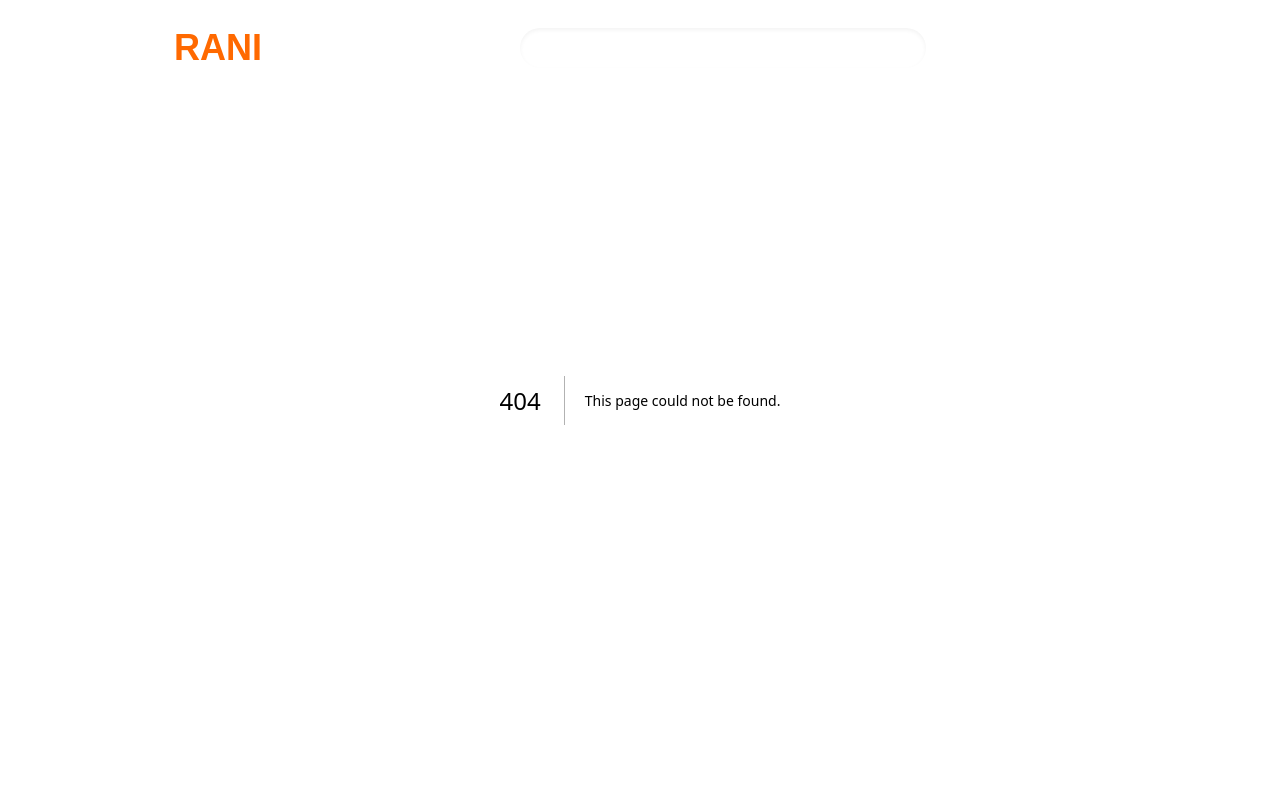
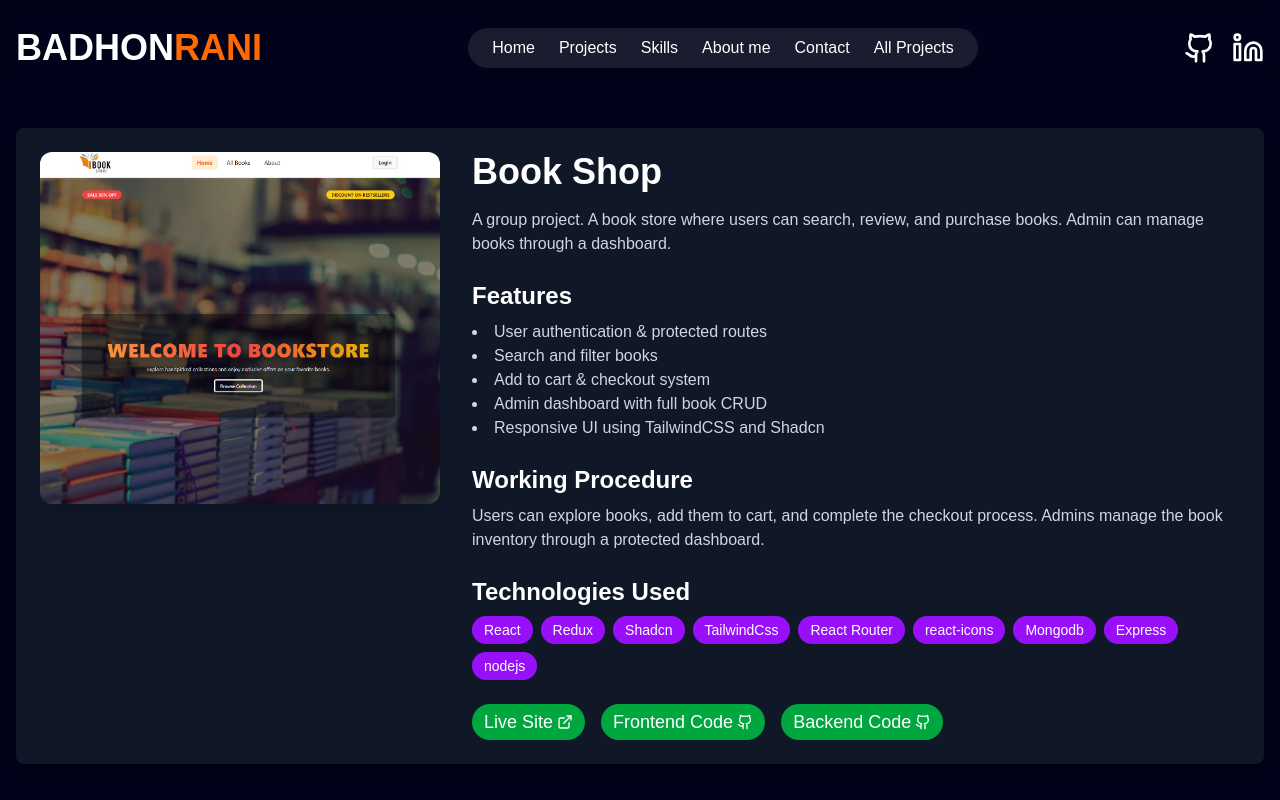
Before and after one commit to Badhon40/My-Portfolio-repo, a Next.js app: page /projects/1 in a window 1280 px wide. Before the commit this address had no page. Shown: the top 800 px of the page. Built offline with nearby package versions, Linux system fonts and the light colour scheme; a web font is replaced by a local one.

Commit message:
all projects

```diff
--- /dev/null
+++ b/src/app/projects/[id]/page.tsx
@@ -0,0 +1,77 @@
+import { projects } from "@/components/data";
+import { ExternalLink, Github } from "lucide-react";
+import Image from "next/image";
+import { notFound } from "next/navigation";
+
+type ProjectDetailProps = {
+  params: { id: string };
+};
+
+const ProjectDetail = ({ params }: ProjectDetailProps) => {
+  const project = projects.find((p) => p.id.toString() === params.id);
+
+  if (!project) {
+    notFound(); // Automatically show 404 if project is not found
+  }
+
+  return (
+    <section className="min-h-screen text-white bg-[#000319] px-4 py-12">
+      <div className="max-w-7xl mx-auto flex flex-col lg:flex-row gap-8 mt-20 bg-gray-900 p-6 rounded-lg shadow-lg">
+        {/* Left Side: Image */}
+        <div className="flex-shrink-0 w-full lg:w-1/3">
+          <Image
+            src={project.image}
+            alt={project.title}
+            className="rounded-xl w-full h-auto shadow-lg transition-transform duration-300 transform hover:scale-105"
+            width={500} // Adjust width as needed
+            height={600} // Adjust height as needed
+          />
+        </div>
+
+        {/* Right Side: Project Details */}
+        <div className="lg:w-2/3">
+          <h1 className="text-4xl font-bold mb-4">{project.title}</h1>
+          <p className="text-gray-300 mb-6">{project.description}</p>
+
+          <h2 className="text-2xl font-semibold mb-2">Features</h2>
+          <ul className="list-disc list-inside mb-6 text-gray-300">
+            {project.features?.map((feature, index) => (
+              <li key={index}>{feature}</li>
+            ))}
+          </ul>
+
+          <h2 className="text-2xl font-semibold mb-2">Working Procedure</h2>
+          <p className="text-gray-300 mb-6">{project.workingProcedure}</p>
+
+          <h2 className="text-2xl font-semibold mb-2">Technologies Used</h2>
+          <div className="flex flex-wrap gap-2 mb-6">
+            {project.tags.map((tag, index) => (
+              <span
+                key={index}
+                className="bg-purple-600 text-white px-3 py-1 rounded-full text-sm"
+              >
+                {tag}
+              </span>
+            ))}
+          </div>
+
+          <div className="flex gap-4 mt-4">
+            <a href={project.liveLink} target="_blank" className="px-3 py-1 text-sm md:text-lg bg-green-600 hover:bg-green-700 text-white rounded-full flex items-center gap-1 transition">
+                Live Site <ExternalLink className="w-4 h-4" />
+            </a>
+            <a href={project.githubLink} target="_blank" className="px-3 py-1 text-sm md:text-lg bg-green-600 hover:bg-green-700 text-white rounded-full flex items-center gap-1 transition">Frontend Code
+                <Github className="w-4 h-4" />
+            </a>
+            {project.serverLink && (
+              <a href={project.serverLink} target="_blank" className="px-3 py-1 text-sm md:text-lg bg-green-600 hover:bg-green-700 text-white rounded-full flex items-center gap-1 transition">Backend Code
+              <Github className="w-4 h-4" />
+              </a>
+            )}
+          </div>
+        </div>
+      </div>
+    </section>
+  );
+};
+
+export default ProjectDetail;
--- /dev/null
+++ b/src/app/projects/page.tsx
@@ -0,0 +1,36 @@
+"use client";
+
+import { projects } from "@/components/data";
+import { ProjectCard } from "@/components/projects/ProjectCard";
+import Link from "next/link";
+
+const AllProjects = () => {
+    return (
+        <section className="w-full bg-[#000319] ">
+            <div className="flex flex-col items-center min-h-screen  text-white max-w-7xl mx-auto px-4 py-12">
+             <h2 className="text-4xl font-bold mb-4  text-center mt-20">My Projects</h2>
+                    <p className="text-gray-400 mb-8 max-w-7xl  text-center">
+                        Their versatility allows them to navigate through different components, databases, servers, APIs, and more.
+                    </p>
+                 <div className="grid grid-cols-1 sm:grid-cols-2 lg:grid-cols-3 gap-6">
+                            {projects.map((project) => (
+                            <Link href={`/projects/${project.id}`} key={project.id}>
+                                <ProjectCard
+                                    title={project.title}
+                                    tags={project.tags}
+                                    description={project.description}
+                                    img={project.image}
+                                    liveLink={project.liveLink}
+                                    githubLink={project.githubLink}
+                                    serverLink={project.serverLink}
+                                />
+                            </Link>
+                            ))}
+                         </div>
+
+        </div>
+        </section>
+    );
+};
+
+export default AllProjects;
--- a/src/components/banner/Banner.tsx
+++ b/src/components/banner/Banner.tsx
@@ -37,7 +37,7 @@ const Banner = () => {
                             </p>
                              <div className="mt-5">
                             <a
-                            href="/cv.pdf"
+                            href="/my_resume.pdf"
                             download
                             className="bg-purple-800 text-white px-4 py-2 rounded-full hover:bg-blue-700 transition font-medium"
                             >
--- a/src/components/contactme/ContactSection.tsx
+++ b/src/components/contactme/ContactSection.tsx
@@ -105,7 +105,7 @@ export default function ContactSection() {
               type="submit"
               className="mt-4 md:mt-0 px-6 py-3 rounded-md bg-gradient-to-r from-purple-500 to-indigo-600 text-white font-semibold shadow hover:opacity-90 transition"
             >
-              Submit Now
+              Send Now
             </button>
           </div>
         </form>
--- a/src/components/data/index.ts
+++ b/src/components/data/index.ts
@@ -5,71 +5,128 @@ import retro from "../../assets/retro.png"
 import bookshop from "../../assets/bookShop.png"
 import tutorlink from "../../assets/tutorlink.png"
 
-
-
 export const projects = [
   {
     id: 1,
     title: "Book Shop",
     description:
-      "Its a group project. A book store where user can search, give review and buy books. User can also add books to the cart and checkout. Admin can add, delete and update books.",
-    tags: ["React","Redux","Shadcn","TailwindCss","React Router","react-icons","Mongodb","Express","nodejs"],
+      "A group project. A book store where users can search, review, and purchase books. Admin can manage books through a dashboard.",
+    tags: ["React", "Redux", "Shadcn", "TailwindCss", "React Router", "react-icons", "Mongodb", "Express", "nodejs"],
     image: bookshop,
-    liveLink: " https://book-shop-frontend-vert.vercel.app/",
+    liveLink: "https://book-shop-frontend-vert.vercel.app/",
     githubLink: "https://github.com/bdshakhawat/book-shop-frontend",
-    serverLink :"https://github.com/bdshakhawat/book-shop-backend"
+    serverLink: "https://github.com/bdshakhawat/book-shop-backend",
+    deployment: "Vercel (frontend), Render (backend)",
+    features: [
+      "User authentication & protected routes",
+      "Search and filter books",
+      "Add to cart & checkout system",
+      "Admin dashboard with full book CRUD",
+      "Responsive UI using TailwindCSS and Shadcn"
+    ],
+    workingProcedure:
+      "Users can explore books, add them to cart, and complete the checkout process. Admins manage the book inventory through a protected dashboard."
   },
   {
     id: 2,
     title: "Tutor Link",
     description:
-      "A group project. A platform for connecting tutors and students with user authentication, course management, and payment integration. User can also add courses to the cart and checkout.",
-      tags: ["React","NextJs","Redux","Shadcn","TailwindCss","React Router","react-icons","Mongodb","Express","nodejs"],
+      "A group project for connecting tutors and students with features like authentication, dashboard, and secure payments.",
+    tags: ["React", "NextJs", "Redux", "Shadcn", "TailwindCss", "React Router", "react-icons", "Mongodb", "Express", "nodejs"],
     image: tutorlink,
     liveLink: "https://tutor-link-two.vercel.app/",
     githubLink: "https://github.com/Mdsoyaib123/tutor-link-frontend",
-    serverLink: "https://github.com/Mdsoyaib123/tutor-link-backend"
+    serverLink: "https://github.com/Mdsoyaib123/tutor-link-backend",
+    deployment: "Vercel (frontend), Render (backend)",
+    features: [
+      "Student and tutor dashboards",
+      "Add and manage tutoring courses",
+      "Secure Stripe payment integration",
+      "Booking and availability calendar",
+      "Role-based access (admin, tutor, student)"
+    ],
+    workingProcedure:
+      "Students can browse tutors and book sessions. Tutors can manage their availability and courses. Admins can monitor platform activity."
   },
   {
     id: 3,
     title: "Art & Craft",
     description:
-      "A platform for buying and selling handmade crafts with user authentication and product management. Have Toggle button for dark and light mode.",
+      "An online platform for buying and selling handmade crafts. Includes authentication and dark/light mode toggle.",
     tags: ["React", "Mongodb", "Firebase", "Express", "React Router", "Tailwind", "DaisyUI"],
     image: artandcraft,
     liveLink: "https://art-and-craft-705cb.web.app",
     githubLink: "https://github.com/Badhon40/paper-carft-client-site.git",
-    serverLink :"https://github.com/Badhon40/paper-craft-server-site.git"
+    serverLink: "https://github.com/Badhon40/paper-craft-server-site.git",
+    deployment: "Firebase Hosting (full stack)",
+    features: [
+      "User authentication using Firebase",
+      "Craft listing and product pages",
+      "Add to cart and checkout system",
+      "Theme toggle (dark/light)",
+      "CRUD features for sellers"
+    ],
+    workingProcedure:
+      "Users can browse crafts, log in, and place orders. Sellers can add and manage their crafts. Admins can view users and listings."
   },
   {
     id: 4,
     title: "Book Vibe",
     description:
-      "A book store where user can search, give review and buy books. ",
-    tags: ["TailwindCss","DaisyUI","React","React Router","react-icons"],
+      "A simple book reviewing platform where users can browse and review books.",
+    tags: ["TailwindCss", "DaisyUI", "React", "React Router", "react-icons"],
     image: bookvibe,
     liveLink: "https://bookvite.surge.sh/",
     githubLink: "https://github.com/Badhon40/Assignment-8-BookReview.git",
+    deployment: "Surge Hosting",
+    features: [
+      "Book browsing and detailed view",
+      "Add reviews and ratings",
+      "Clean UI with Tailwind and DaisyUI",
+      "React Router navigation",
+      "Responsive for mobile and desktop"
+    ],
+    workingProcedure:
+      "Users can navigate through the site to explore books, read details, and leave reviews. No login is required for reading."
   },
   {
     id: 5,
     title: "Real State Web",
     description:
-      "A real estate web application with user authentication, and property management.",
-    tags: ["React","Firebase", "TailwindCSS", "Swiper","React Router","React Icons"],
+      "A real estate website with listings and property management functionality.",
+    tags: ["React", "Firebase", "TailwindCSS", "Swiper", "React Router", "React Icons"],
     image: realstate,
     liveLink: "https://real-state-web-6fb12.web.app",
     githubLink: "https://github.com/Badhon40/Real-State-repo.git",
+    deployment: "Firebase Hosting",
+    features: [
+      "Real estate property listing",
+      "Image slider with Swiper.js",
+      "Authentication with Firebase",
+      "Responsive layout",
+      "Property detail pages"
+    ],
+    workingProcedure:
+      "Users can browse property listings with images and details. Admins or agents can list properties after authentication."
   },
   {
     id: 6,
-    title: "Retro ",
+    title: "Retro",
     description:
-      "Simple retro web application where user can book Books with JavaScript functionality.",
+      "A retro-style website where users can book books with basic JavaScript functionality.",
     tags: ["JavaScript", "TailwindCss", "DaisyUi", "Html"],
-
     image: retro,
-    liveLink: "https://real-state-web-6fb12.web.app",
-    githubLink: "https://github.com/Badhon40/Real-State-repo.git",
-  },
+    liveLink: "https://real-state-web-6fb12.web.app", // Replace with actual link if wrong
+    githubLink: "https://github.com/Badhon40/Real-State-repo.git", // Replace if incorrect
+    deployment: "Firebase Hosting",
+    features: [
+      "Pure HTML/CSS/JavaScript",
+      "Basic cart booking feature",
+      "Retro UI design",
+      "Form validation",
+      "Responsive layout"
+    ],
+    workingProcedure:
+      "Users can interact with the UI to select and book books. JavaScript handles the form validation and cart logic without frameworks."
+  }
 ];
--- a/src/components/navbar/Navbar.tsx
+++ b/src/components/navbar/Navbar.tsx
@@ -9,10 +9,11 @@ const Navbar = () => {
 
   const links = [
     { name: "Home", href: "/" },
-    { name: "Projects", href: "#project" },
-    { name: "Skills", href: "#skills" },
-    { name: "About me", href: "#aboutme" },
-    { name: "Contact", href: "#contact" },
+    { name: "Projects", href: "/#project" },
+    { name: "Skills", href: "/#skills" },
+    { name: "About me", href: "/#aboutme" },
+    { name: "Contact", href: "/#contact" },
+    { name: "All Projects", href: "/projects" },
   ];
 
   return (
--- a/src/components/projects/ProjectCard.tsx
+++ b/src/components/projects/ProjectCard.tsx
@@ -22,7 +22,7 @@ export function ProjectCard({
   serverLink,
 }: ProjectCardProps) {
   return (
-    <div className="bg-gradient-to-br from-white/5 to-white/10 p-4 rounded-2xl relative group overflow-hidden shadow-md hover:shadow-xl transition">
+    <div className="min-h-[40vh] bg-gradient-to-br from-white/5 to-white/10 p-4 rounded-2xl relative group overflow-hidden shadow-md hover:shadow-xl transition">
       {/* Image */}
       <div className="relative overflow-hidden rounded-xl h-52 mb-4">
         <Image
--- a/src/components/projects/ProjectSection.tsx
+++ b/src/components/projects/ProjectSection.tsx
@@ -1,5 +1,6 @@
 import { ProjectCard } from "./ProjectCard";
 import { projects } from "../data";
+import Link from "next/link";
 
 
 
@@ -13,11 +14,8 @@ const ProjectSection = () => {
           <p className="text-gray-400 mb-8 max-w-7xl  text-center">
             Their versatility allows them to navigate through different components, databases, servers, APIs, and more.
           </p>
-
-
-
-            <div className="grid grid-cols-1 sm:grid-cols-2 lg:grid-cols-3 gap-6">
-                {projects.map((project) => (
+          <div className="grid grid-cols-1 sm:grid-cols-2 lg:grid-cols-3 gap-6">
+                {projects.slice(0,3).map((project) => (
                 <ProjectCard
                     key={project.id}
                     title={project.title}
@@ -32,6 +30,11 @@ const ProjectSection = () => {
              </div>
 
           </div>
+            <div className="flex justify-center mt-8">
+            <Link href="/projects" className="px-4 py-1 text-lg bg-purple-600 hover:bg-purple-700 text-white rounded-full items-center gap-1 transition">
+            See all
+            </Link>
+            </div>
 
       </section>
 
```
Also changed, not shown: 1 other file (tests, documents, lock files or other folders).
